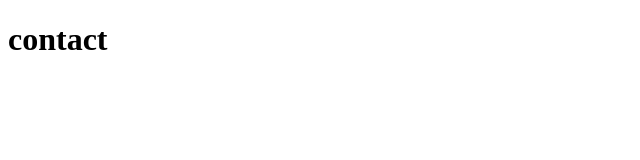
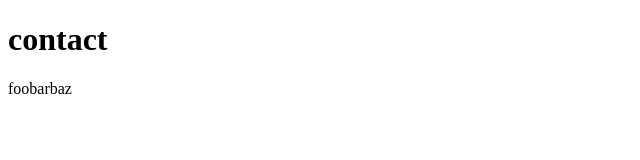
Before and after one commit to hugo-michel/exo-git-solo-adv, a plain HTML site: page contact.html in a window 1280 px wide. Shown: the full height of the page, 0-640 px from the left. Drawn offline with Linux system fonts and the light colour scheme.

Commit message:
modif contact.html

```diff
--- a/contact.html
+++ b/contact.html
@@ -7,5 +7,6 @@
 </head>
 <body>
     <h1>contact</h1>
+    <p>foobarbaz</p>
 </body>
 </html>
```
